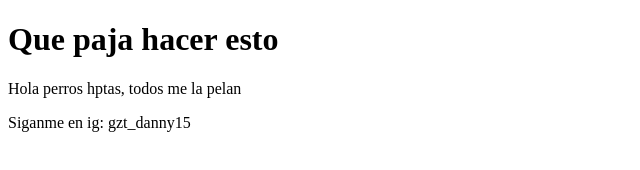
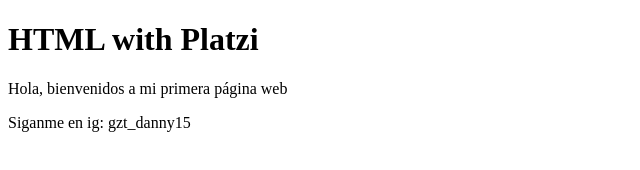
Before and after one commit to IGzAceI/personalProjects, a plain HTML site: page index.html in a window 1280 px wide. Shown: the whole page, without its empty margins (0-640 px from the left). Drawn offline with Linux system fonts and the light colour scheme.

Commit message:
cambios, saludo formal

```diff
--- a/index.html
+++ b/index.html
@@ -5,10 +5,10 @@
     <meta http-equiv="X-UA-Compatible" content="IE=edge">
     <meta name="viewport" content="width=device-width, initial-scale=1.0">
     <title>Platzzzi</title>
-    <h1>Que paja hacer esto</h1>
+    <h1>HTML with Platzi</h1>
 </head>
 <body>
-    <p>Hola perros hptas, todos me la pelan</p>
+    <p>Hola, bienvenidos a mi primera página web</p>
     <p>Siganme en ig: gzt_danny15</p>
 </body>
 </html>
```
